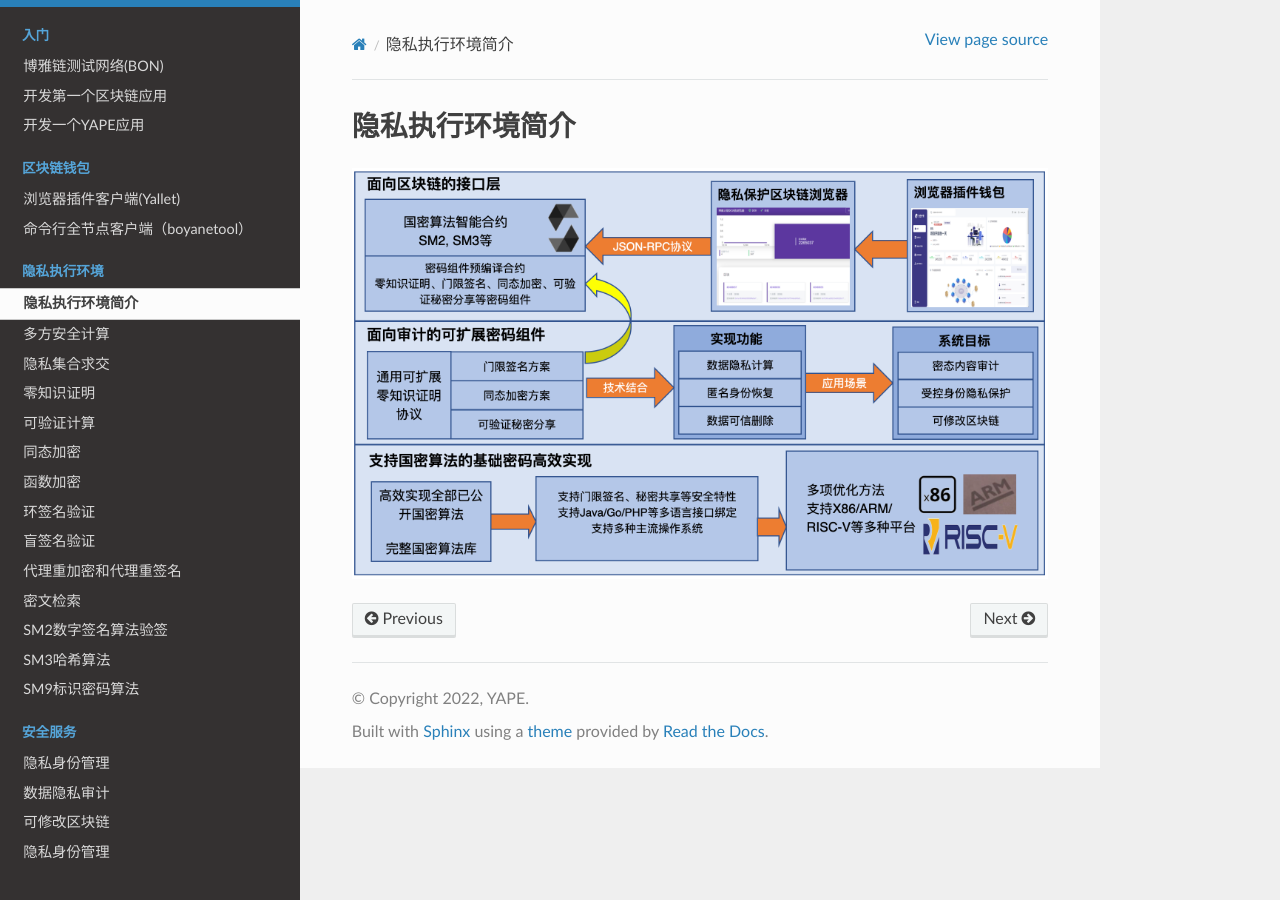
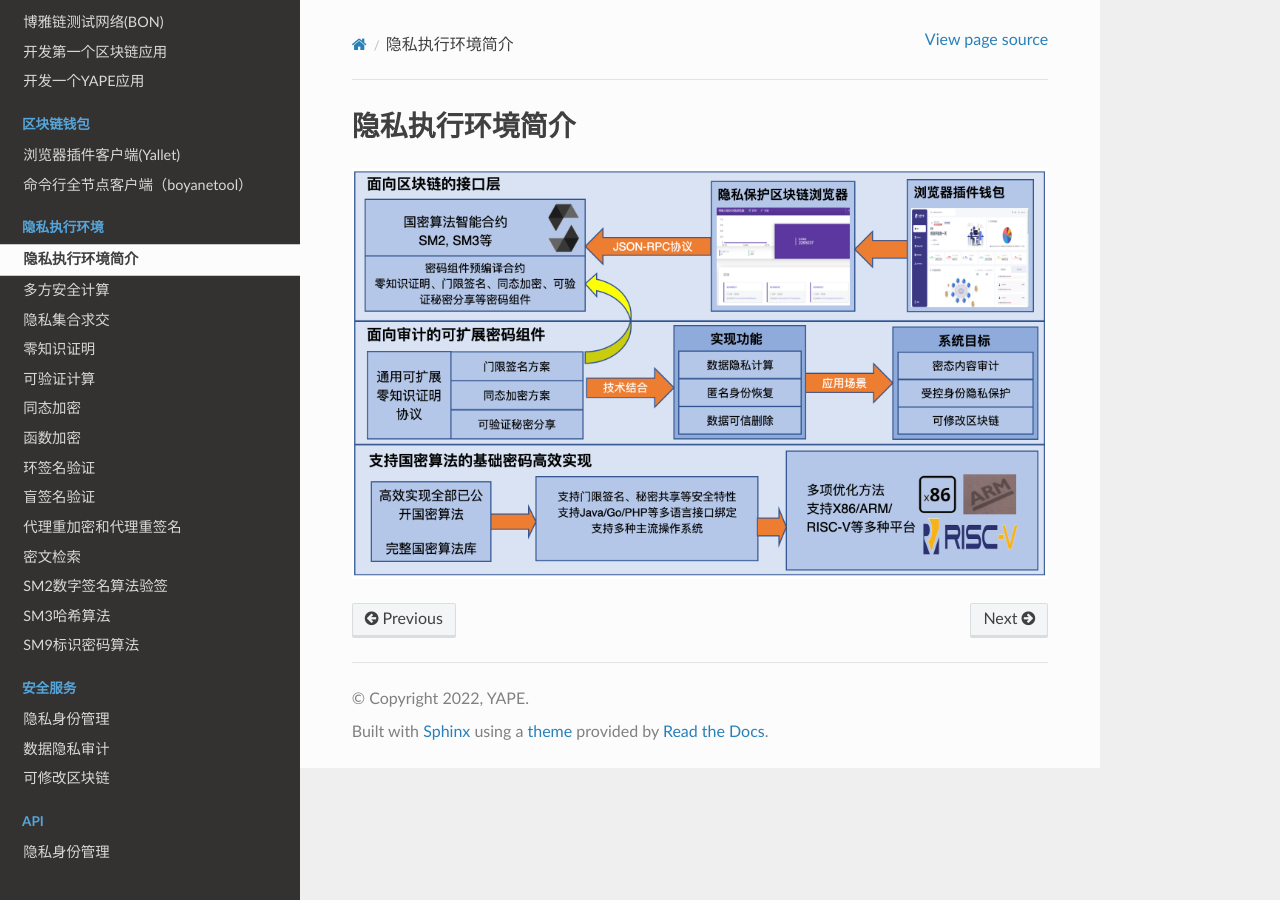
Before and after one commit to boyanet/yape-docs, a Sphinx documentation site: the page built from docs/source/private_execute_environmnet.md, in a window 1280 px wide. Built offline with Sphinx 7.4.7 and the Read the Docs theme 2.0.0, drawn with Linux system fonts in a browser that asks for light colours; pages that are not in the unit, such as notebooks, are missing from menus.

Commit message:
Update index.rst

```diff
--- a/docs/source/index.rst
+++ b/docs/source/index.rst
@@ -105,4 +105,9 @@
    blockchain_service/privacy_data_audition.md
    blockchain_service/changeable_blockchain.md
 
+.. toctree::
+   :maxdepth: 2
+   :caption: API
+   :hidden:
+
    API/private_identity_management.md
```
